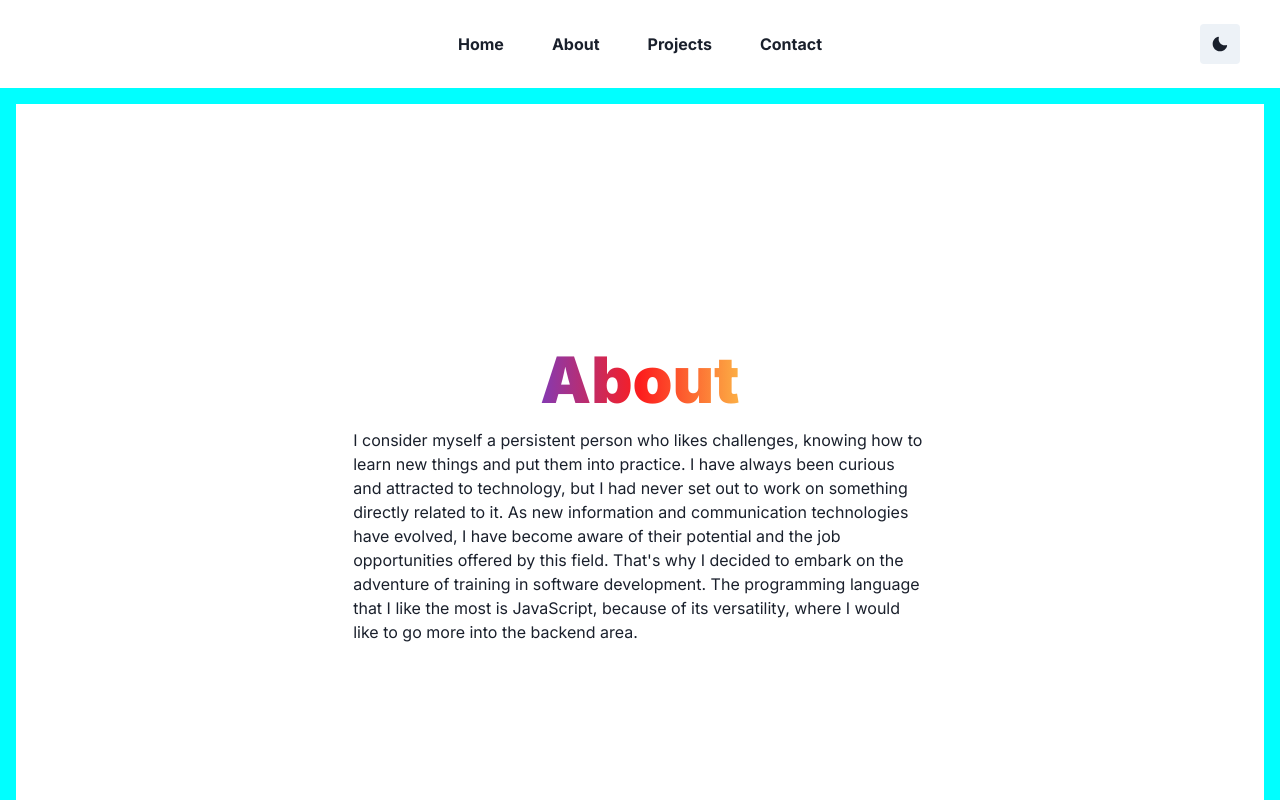
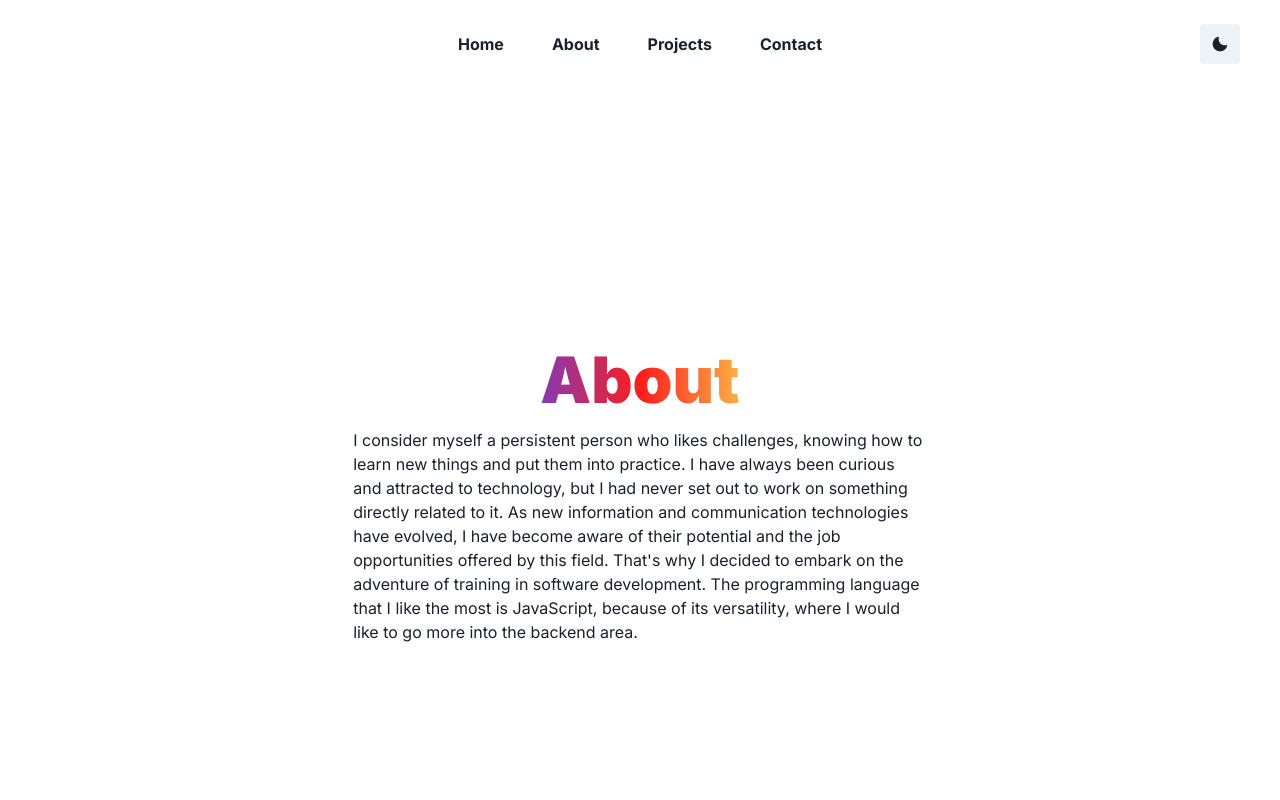
Before and after one commit to soniaS4nt/Portfolio, a React (Vite) app: page /Portfolio/about in a window 1280 px wide. Shown: the top 800 px of the page. Built offline with nearby package versions, Linux system fonts and the light colour scheme.

Commit message:
fix border solid css

```diff
--- a/src/styles/styles.ts
+++ b/src/styles/styles.ts
@@ -6,10 +6,6 @@ export const ContainerMadre = styled.div`
     align-items: center;
     justify-content: center;
     min-height: 100vh;
-    margin-top: inherit;
-    border-color:aqua;
-    border-style: solid;
-    border-width: 1rem;
 `;
 
 export const Title = styled.h1`
```
